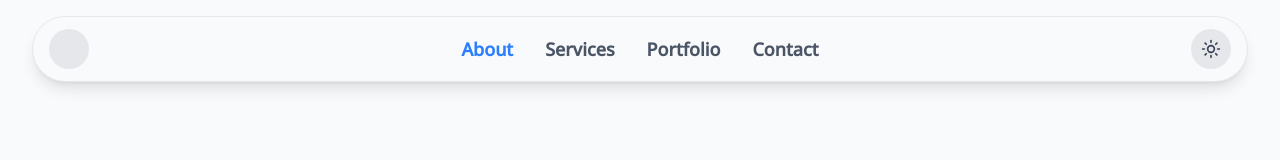
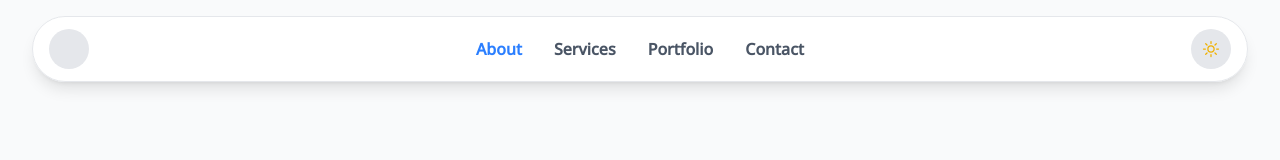
Before and after one commit to McDonald-ops/Portfolio, a React (Vite) app in the folder my-portfolio/: page / in a window 1280 px wide. Shown: the top 160 px of the page. Built offline with nearby package versions, Linux system fonts and the light colour scheme.

Commit message:
feat(header): add sun/moon toggle with yellow accent for theme switch

```diff
--- a/my-portfolio/src/components/Navbar.jsx
+++ b/my-portfolio/src/components/Navbar.jsx
@@ -1,5 +1,5 @@
 import { useState, useEffect } from 'react'
-import { Sun } from 'lucide-react'
+import { SunIcon, MoonIcon } from '@heroicons/react/24/outline'
 
 const links = [
   { href: '#about', label: 'About' },
@@ -11,6 +11,7 @@ const links = [
 export default function Navbar() {
   const [active, setActive] = useState('#about')
   const [open, setOpen] = useState(false)
+  const [isSunny, setIsSunny] = useState(true)
 
   useEffect(() => {
     const sections = links
@@ -46,7 +47,7 @@ export default function Navbar() {
   return (
     <header className="pointer-events-none fixed inset-x-0 top-0 z-50">
       <div className="mx-auto max-w-7xl container-x">
-        <div className="pointer-events-auto mt-4 rounded-full border border-gray-200 bg-[#F9FAFB] shadow-lg backdrop-blur">
+        <div className="pointer-events-auto mt-4 rounded-full border border-gray-200 bg-white/90 shadow-lg backdrop-blur">
           <nav className="flex items-center justify-between px-4 py-3" aria-label="Global">
             <a href="#home" className="flex items-center gap-3">
               <span className="inline-block h-10 w-10 rounded-full bg-gray-200" />
@@ -63,27 +64,36 @@ export default function Navbar() {
             <a
               key={l.href}
               href={l.href}
-              className={`text-lg font-semibold hover:text-gray-900 transition-colors duration-300 ${active === l.href ? 'text-blue-500' : 'text-gray-600'}`}
+              className={`text-base font-semibold hover:text-gray-900 transition-colors duration-300 ${active === l.href ? 'text-blue-500' : 'text-gray-600'}`}
             >
               {l.label}
             </a>
           ))}
         </div>
-        <div className="hidden sm:block">
-          <button className="bg-gray-200 rounded-full w-10 h-10 flex items-center justify-center hover:bg-gray-300 transition" aria-label="Toggle theme">
-            <Sun className="h-5 w-5 text-gray-700" />
+        <div>
+          <button
+            type="button"
+            className="bg-gray-200 rounded-full w-10 h-10 flex items-center justify-center hover:bg-gray-300 transition"
+            aria-label="Toggle theme icon"
+            onClick={() => setIsSunny((v) => !v)}
+          >
+            {isSunny ? (
+              <SunIcon className="h-5 w-5 text-yellow-500" />
+            ) : (
+              <MoonIcon className="h-5 w-5 text-gray-700" />
+            )}
           </button>
         </div>
           </nav>
           {open && (
-            <div className="sm:hidden border-t border-gray-200 bg-[#F9FAFB]/95">
+            <div className="sm:hidden border-t border-gray-200 bg-white/95">
               <div className="px-4 py-3">
                 <div className="grid gap-2">
                   {links.map((l) => (
                     <a
                       key={l.href}
                       href={l.href}
-                      className={`block rounded-md px-2 py-2 text-lg font-semibold hover:bg-gray-100 ${active === l.href ? 'text-blue-500' : 'text-gray-600'}`}
+                      className={`block rounded-md px-2 py-2 text-base font-semibold hover:bg-gray-100 ${active === l.href ? 'text-blue-500' : 'text-gray-600'}`}
                     >
                       {l.label}
                     </a>
```
